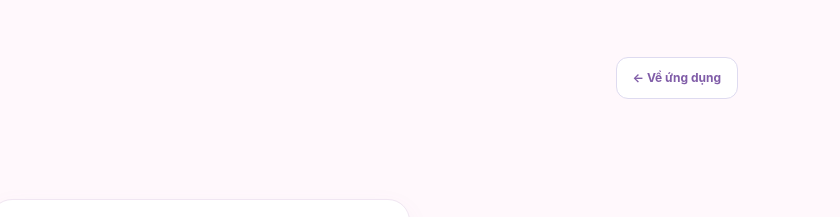
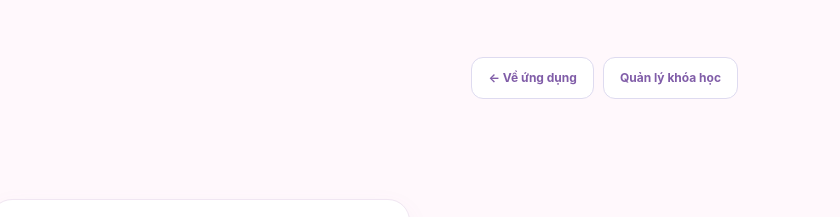
Before and after one commit to quy22022023-create/kdsp, a plain HTML site: page admin.html in a window 1280 px wide. Shown: the top 217 px of the page, 440-1280 px from the left. Drawn offline with nearby package versions, Linux system fonts and the light colour scheme.

Commit message:
Update admin.html via GitPocket

```diff
--- a/admin.html
+++ b/admin.html
@@ -16,7 +16,7 @@
   <main class="admin-shell">
     <header class="admin-top">
       <div><a class="brand" href="./index.html"><span class="brand-mark">文</span><span class="brand-copy"><strong>Nhật Ngữ · Quản trị</strong><small>Trang nạp học liệu độc lập</small></span></a><h1>Quản lý dữ liệu học tập</h1><p>Nạp từng đợt từ vựng, ngữ pháp và bài tập lên Supabase.</p></div>
-      <div class="admin-top-actions"><a class="button button-outline" href="./index.html">← Về ứng dụng</a><button id="admin-logout" class="button button-outline" type="button" hidden>Đăng xuất</button></div>
+      <div class="admin-top-actions"><a class="button button-outline" href="./index.html">← Về ứng dụng</a><a class="button button-outline" href="./course-admin.html">Quản lý khóa học</a><button id="admin-logout" class="button button-outline" type="button" hidden>Đăng xuất</button></div>
     </header>
 
     <section id="admin-setup-warning" class="panel admin-panel" hidden>
```
